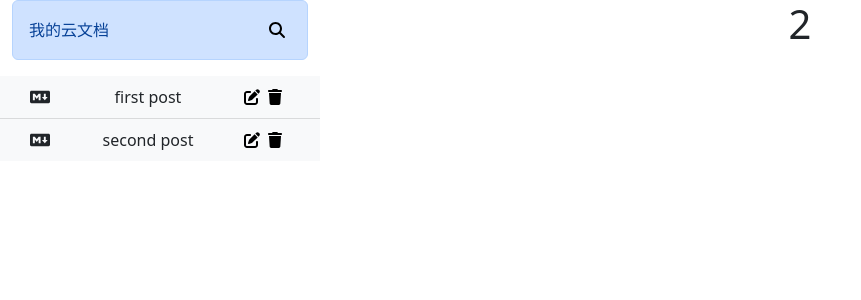
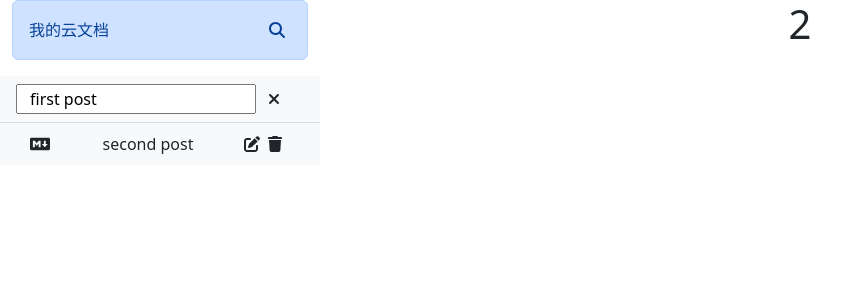
Before and after one commit to EndThemex/end-markd, a React (Create React App) app: page / in a window 1280 px wide. Both pictures are taken after a click on the button 244 px from the left and 97 px from the top of the page. Shown: the top 300 px of the page, without its empty margins (0-861 px from the left). Built offline with nearby package versions, Linux system fonts and the light colour scheme.

Commit message:
实现文件名称编辑

```diff
--- a/src/App.js
+++ b/src/App.js
@@ -10,7 +10,10 @@ function App() {
       <div className='row'>
         <div className='col-3'>
           <FileSearch title='我的云文档' onFileSearch={(value) => {console.log(value);}}/>
-          <FileList files={defaultFiles} />
+          <FileList files={defaultFiles}
+            onFileClick={(id) => {console.log('click' + id);}}
+            onSaveEdit={(id, newTitle) => {console.log('edit:' + newTitle);}}
+            onFileDelete={(id) => {console.log('del' + id);}}/>
         </div>
         <div className='col-9 bg-warring'>
           <h1>2</h1>
--- a/src/components/FileList.js
+++ b/src/components/FileList.js
@@ -1,9 +1,34 @@
-import React from "react";
+import React, { useEffect, useState } from "react";
 import {FontAwesomeIcon} from '@fortawesome/react-fontawesome'
 import {faMarkdown} from '@fortawesome/free-brands-svg-icons'
-import {faEdit, faTrash} from '@fortawesome/free-solid-svg-icons'
+import {faEdit, faTrash, faXmark} from '@fortawesome/free-solid-svg-icons'
+import {PropTypes} from 'prop-types'
 
 const FileList = ({files, onFileClick, onSaveEdit, onFileDelete}) => {
+
+    const [editState, setEditState] = useState(false)
+    const [value, setValue] = useState('')
+
+    useEffect(() => {
+        const handleInputEvent = (event) => {
+            const {keyCode} = event
+            if (keyCode === 13 && editState){
+                const editItem = files.find(file => file.id === editState)
+                onSaveEdit(editItem.id, value)
+                setEditState(false)
+                setValue('')
+            }
+            else if (keyCode === 27 && editState){
+                setEditState(false)
+                setValue('')
+            }
+        }
+        document.addEventListener('keyup', handleInputEvent)
+        return () => {
+            document.removeEventListener('keyup', handleInputEvent)
+        }
+    })
+
     return (
         <ul className="list-group list-group-flush file-list">
             {
@@ -12,16 +37,36 @@ const FileList = ({files, onFileClick, onSaveEdit, onFileDelete}) => {
                         className=" list-group-item bg-light row d-flex align-items-center"
                         key={file.id}
                     >
+                        {
+                            (file.id !== editState) &&
+                            <>
                                 <FontAwesomeIcon className="col-1" icon={faMarkdown} />
-                        <span className="col-7">
+                                <span className="col-7 c-link"
+                                    onClick={() => {onFileClick(file.id)}}>
                                     {file.title}
                                 </span>
-                        <button className="col-1 icon-button">
+                                <button className="col-1 icon-button"
+                                    onClick={() => {setEditState(file.id); setValue(file.title);}}>
                                     <FontAwesomeIcon title="Edit" icon={faEdit} />
                                 </button>
-                        <button className="col-1 icon-button">
+                                <button className="col-1 icon-button"
+                                    onClick={() => {onFileDelete(file.id)}}>
                                     <FontAwesomeIcon title="Delete" icon={faTrash} />
                                 </button>
+                            </>
+                        }
+                        {
+                            (file.id === editState) &&
+                            <>
+                                <input className="col-10"
+                                    value={value}
+                                    onChange={(e) => {setValue(e.target.value)}} />
+                                <button className="col-1 icon-button"
+                                    onClick={() => {setEditState(false)}}>
+                                    <FontAwesomeIcon title="Delete" icon={faXmark} />
+                                </button>
+                            </>
+                        }
                     </li>
                 ))
             }
@@ -29,4 +74,10 @@ const FileList = ({files, onFileClick, onSaveEdit, onFileDelete}) => {
     )
 }
 
+FileList.propTypes = {
+    files: PropTypes.array,
+    onFileClick: PropTypes.func,
+    onFileDelete: PropTypes.func
+}
+
 export default FileList
--- a/src/index.css
+++ b/src/index.css
@@ -6,4 +6,9 @@
 .icon-button {
   background: none;
   border: none;
+  color: inherit;
 }
+
+.c-link {
+  cursor: pointer;
+}
```
Lines whose indentation alone changed are shown as unchanged.
